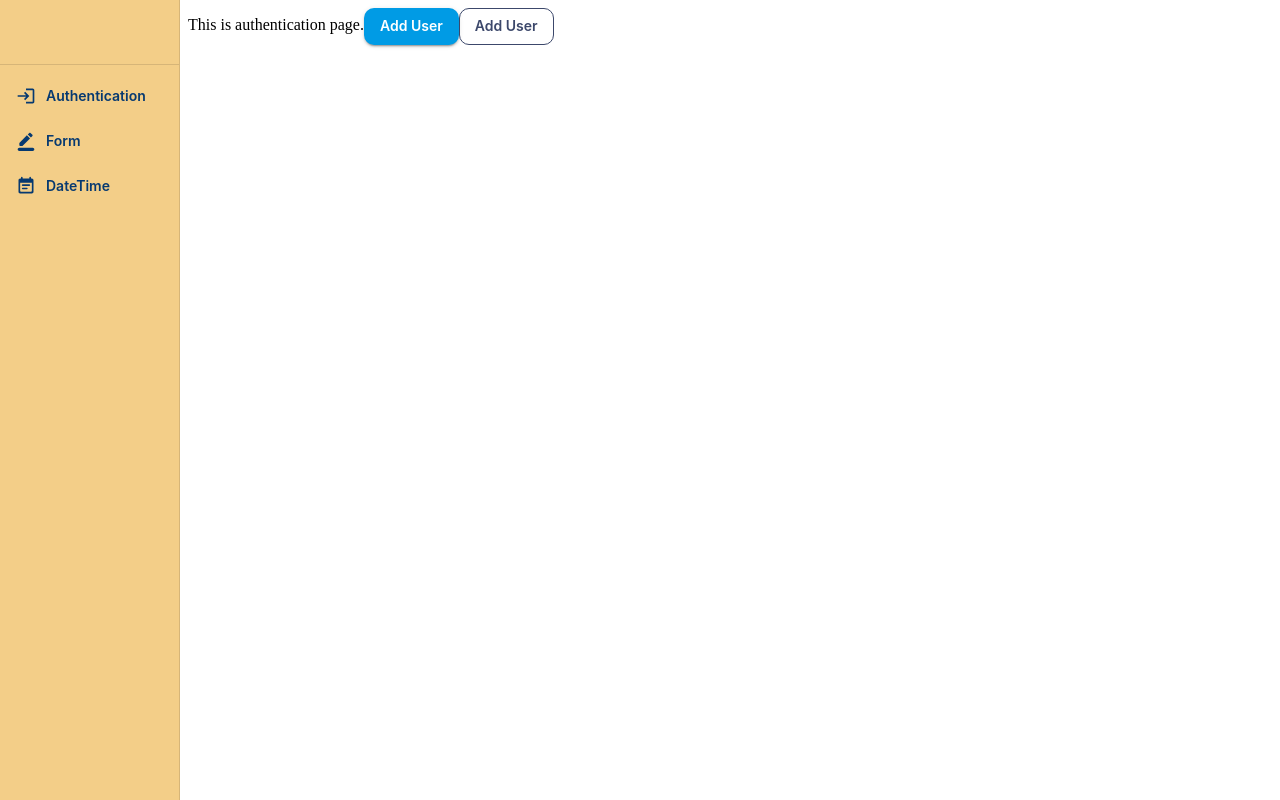
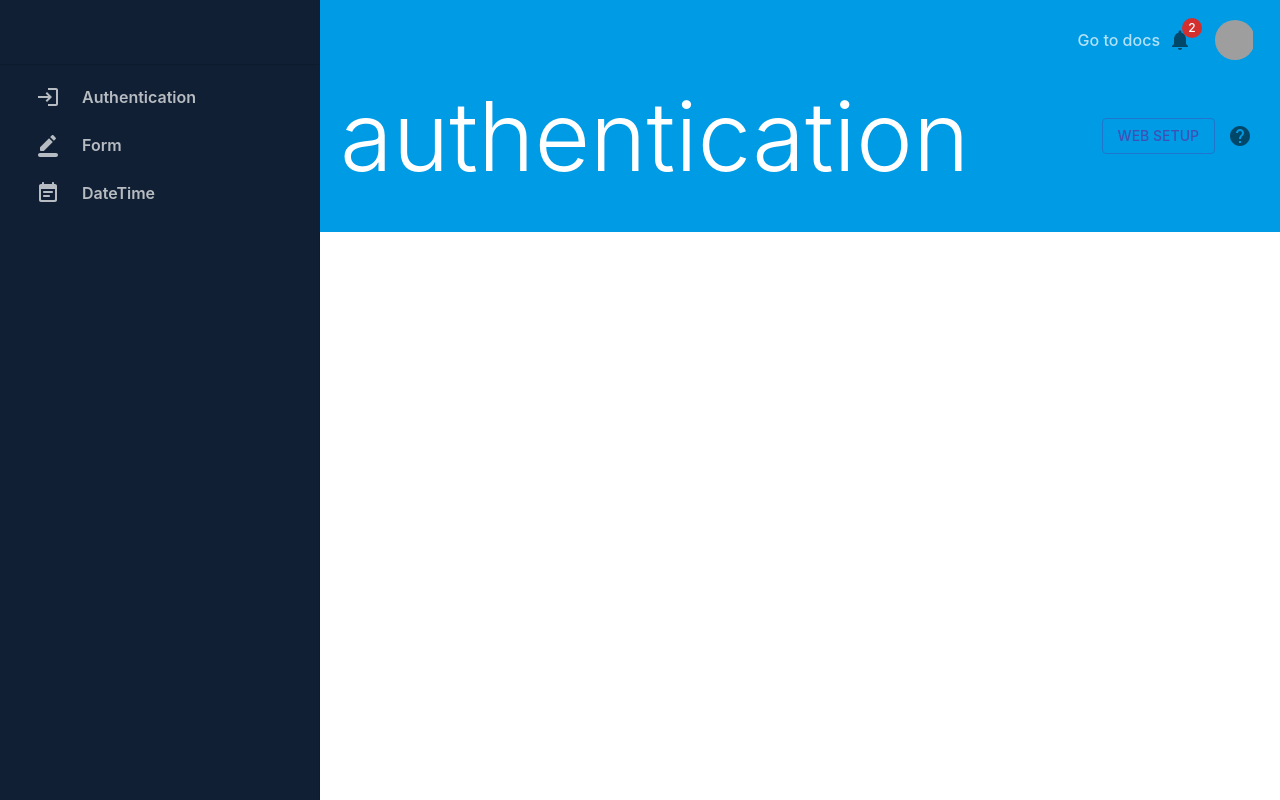
Before and after one commit to alisonwu6/vite-react-lab, a React (Vite) app: page /authentication in a window 1280 px wide. Built offline with nearby package versions, Linux system fonts and the light colour scheme; grey boxes are pictures that could not be loaded.

Commit message:
feat: Header and other related components

```diff
--- a/src/App.jsx
+++ b/src/App.jsx
@@ -1,11 +1,23 @@
+import React, { useState, useEffect } from 'react';
 import Navbar from './components/Navbar/Navbar';
 import { Outlet } from 'react-router-dom';
 import Grid from '@mui/material/Grid';
+import Header from './components/Header/Header';
+import { useLocation } from 'react-router-dom';
 
 function App() {
+  const [title, setTitle] = useState(null);
+  const location = useLocation();
+
+  useEffect(() => {
+    const parsedTitle = location.pathname.replace(/\W/g, ' ');
+    setTitle(parsedTitle);
+  }, [location]);
+
   return (
     <Grid container>
       <Navbar />
+      <Header title={title} />
       <Outlet />
     </Grid>
   );
--- /dev/null
+++ b/src/components/Header/Header.jsx
@@ -0,0 +1,86 @@
+import React from 'react';
+import CommonButton from '../common/CommonButton/CommonButton';
+import NotificationBell from '../common/NotificationBell';
+import Avatar from '@mui/material/Avatar';
+import IconButton from '@mui/material/IconButton';
+import Typography from '@mui/material/Typography';
+import Tooltip from '@mui/material/Tooltip';
+import HelpIcon from '@mui/icons-material/Help';
+import Box from '@mui/material/Box';
+
+const Header = ({ title }) => {
+  const headerStyles = {
+    wrapper: {
+      width: '100%',
+      display: 'flex',
+      flexDirection: 'column',
+      backgroundColor: '#009be5',
+      padding: '20px',
+    },
+    topRow: {
+      display: 'flex',
+      flexDirection: 'row',
+      justifyContent: 'end',
+      alignItems: 'center',
+      marginBottom: '20px',
+      '*': {
+        marginRight: '5px',
+      },
+    },
+    middleRow: {
+      display: 'flex',
+      flexDirection: 'row',
+      alignItems: 'center',
+      justifyContent: 'space-between',
+      marginBottom: '20px',
+      marginLeft: '320px',
+    },
+    link: {
+      fontWeight: 500,
+      color: 'rgba(255, 255, 255, 0.7)',
+      '&:hover': {
+        color: '#fff',
+        cursor: 'pointer',
+      },
+    },
+    webButton: {
+      marginRight: '5px',
+    },
+  };
+
+  return (
+    <Box sx={headerStyles.wrapper}>
+      <Box sx={headerStyles.topRow}>
+        <Typography sx={headerStyles.link}>Go to docs</Typography>
+        <NotificationBell iconColor='white' />
+        <Avatar src='https://mui.com/static/images/avatar/1.jpg' />
+      </Box>
+      <Box sx={headerStyles.middleRow}>
+        <Typography
+          variant='h1'
+          color='white'
+        >
+          {title}
+        </Typography>
+        <Box>
+          <CommonButton
+            sx={headerStyles.webButton}
+            variant='outlined'
+          >
+            Web setup
+          </CommonButton>
+          <Tooltip title='Help'>
+            <IconButton
+              color='white'
+              sx={headerStyles.helpIcon}
+            >
+              <HelpIcon />
+            </IconButton>
+          </Tooltip>
+        </Box>
+      </Box>
+    </Box>
+  );
+};
+
+export default Header;
--- a/src/components/Navbar/styles.js
+++ b/src/components/Navbar/styles.js
@@ -1,29 +1,26 @@
 export const navbarStyles = {
   drawer: {
-    width: 180,
+    width: 320,
     flexShrink: 0,
     '& .MuiDrawer-paper': {
-      width: 180,
+      width: 320,
       boxSizing: 'border-box',
-      backgroundColor: '#f3ce88',
-      color: '#063970',
+      backgroundColor: '#101F33',
+      color: 'rgba(255, 255, 255, 0.7)',
     },
     '& .Mui-selected': {
       color: 'red',
     },
   },
   icons: {
-    minWidth: '40px',
-    color: '#063970!important',
-    '& svg': {
-      fontSize: '20px',
-    },
+    color: 'rgba(255, 255, 255, 0.7)!important',
+    marginLeft: '20px',
   },
   text: {
     '& span': {
       marginLeft: '-10px',
       fontWeight: '600',
-      fontSize: '14px',
+      fontSize: '16px',
     },
   },
 };
--- /dev/null
+++ b/src/components/common/BasicMenu.jsx
@@ -0,0 +1,20 @@
+import React from 'react';
+import Menu from '@mui/material/Menu';
+import MenuItem from '@mui/material/MenuItem';
+
+const BasicMenu = ({ anchorEl, handleClose, open, menuItems }) => {
+  return (
+    <Menu
+      id='basic-menu'
+      anchorEl={anchorEl}
+      open={open}
+      onClose={handleClose}
+    >
+      {menuItems.map((item) => (
+        <MenuItem onClick={handleClose}>{item.label}</MenuItem>
+      ))}
+    </Menu>
+  );
+};
+
+export default BasicMenu;
--- /dev/null
+++ b/src/components/common/NotificationBell.jsx
@@ -0,0 +1,63 @@
+import React from 'react';
+import Badge from '@mui/material/Badge';
+import NotificationsIcon from '@mui/icons-material/Notifications';
+import IconButton from '@mui/material/IconButton';
+import Tooltip from '@mui/material/Tooltip';
+import BasicMenu from '../common/BasicMenu';
+
+const notifications = [
+  {
+    id: 0,
+    label: 'First notification',
+  },
+  {
+    id: 1,
+    label: 'Second notification',
+  },
+];
+
+const NotificationBell = ({ iconColor }) => {
+  const [open, setOpen] = React.useState(false);
+  const [anchorEl, setAnchorEl] = React.useState(null);
+
+  const newNotifications = `You have ${notifications.length} new notifications!`;
+  const noNotifications = 'No new notifications';
+
+  const handleOpen = (event) => {
+    setAnchorEl(event.currentTarget);
+    setOpen(true);
+  };
+
+  const handleClose = () => {
+    setOpen(false);
+  };
+
+  return (
+    <div>
+      <Tooltip
+        title={notifications.length ? newNotifications : noNotifications}
+      >
+        <IconButton
+          color={iconColor}
+          onClick={notifications.length ? handleOpen : null}
+          anchorEl={anchorEl}
+        >
+          <Badge
+            badgeContent={notifications.length}
+            color='error'
+          >
+            <NotificationsIcon />
+          </Badge>
+        </IconButton>
+      </Tooltip>
+      <BasicMenu
+        open={open}
+        anchorEl={anchorEl}
+        handleClose={handleClose}
+        menuItems={notifications}
+      />
+    </div>
+  );
+};
+
+export default NotificationBell;
--- a/src/index.css
+++ b/src/index.css
@@ -0,0 +1,12 @@
+body {
+  margin: 0;
+  font-family: 'Roboto', 'Oxygen', 'Ubuntu', 'Cantarell', 'Fira Sans',
+    'Droid Sans', 'Helvetica Neue', sans-serif;
+  -webkit-font-smoothing: antialiased;
+  -moz-osx-font-smoothing: grayscale;
+}
+
+code {
+  font-family: source-code-pro, Menlo, Monaco, Consolas, 'Courier New',
+    monospace;
+}
--- a/src/pages/Authentication/Authentication.jsx
+++ b/src/pages/Authentication/Authentication.jsx
@@ -1,50 +1,12 @@
 import React from 'react';
 import Grid from '@mui/material/Grid';
-import CommonButton from '../../components/common/CommonButton/CommonButton';
 
 const Authentication = () => {
-  const buttonStyles = {
-    // fontSize: '0.875rem',
-    fontWeight: 600,
-    textTransform: 'capitalize',
-    borderRadius: 2.5,
-    '&.MuiButton-contained': {
-      color: '#fff',
-      backgroundColor: '#009be5',
-      '&:hover': {
-        backgroundColor: '#006db3',
-      },
-    },
-    '&.MuiButton-outlined': {
-      color: '#3C486B',
-      borderColor: '#3C486B',
-      '&:hover': {
-        color: '#fff',
-        backgroundColor: '#3C486B',
-      },
-    },
-  };
-
   return (
     <Grid
       item
       xs={8}
-    >
-      This is authentication page.
-      <CommonButton
-        color='secondary'
-        sx={buttonStyles}
-        variant='contained'
-      >
-        Add user
-      </CommonButton>
-      <CommonButton
-        sx={buttonStyles}
-        variant='outlined'
-      >
-        Add user
-      </CommonButton>
-    </Grid>
+    ></Grid>
   );
 };
 
```
